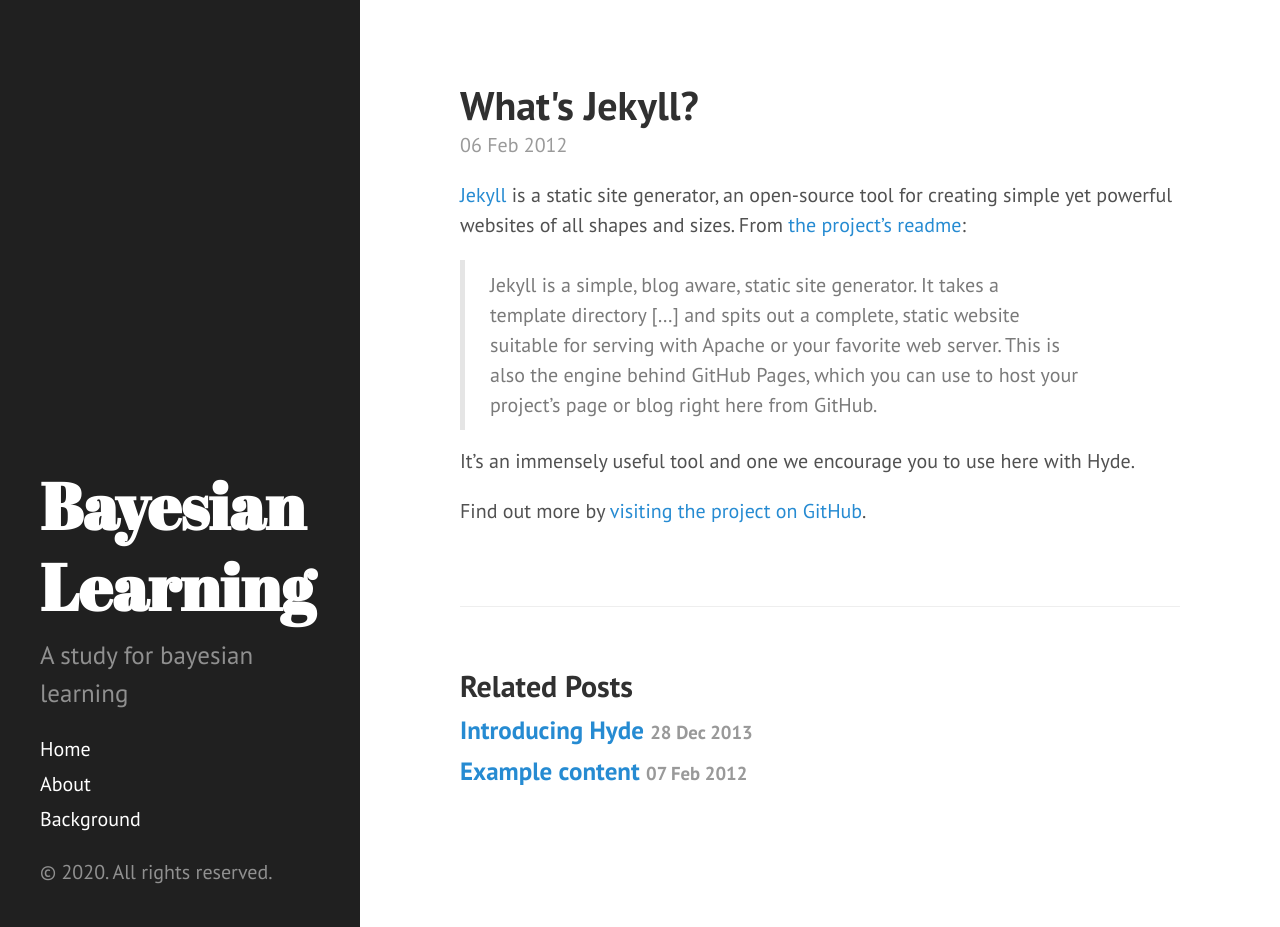
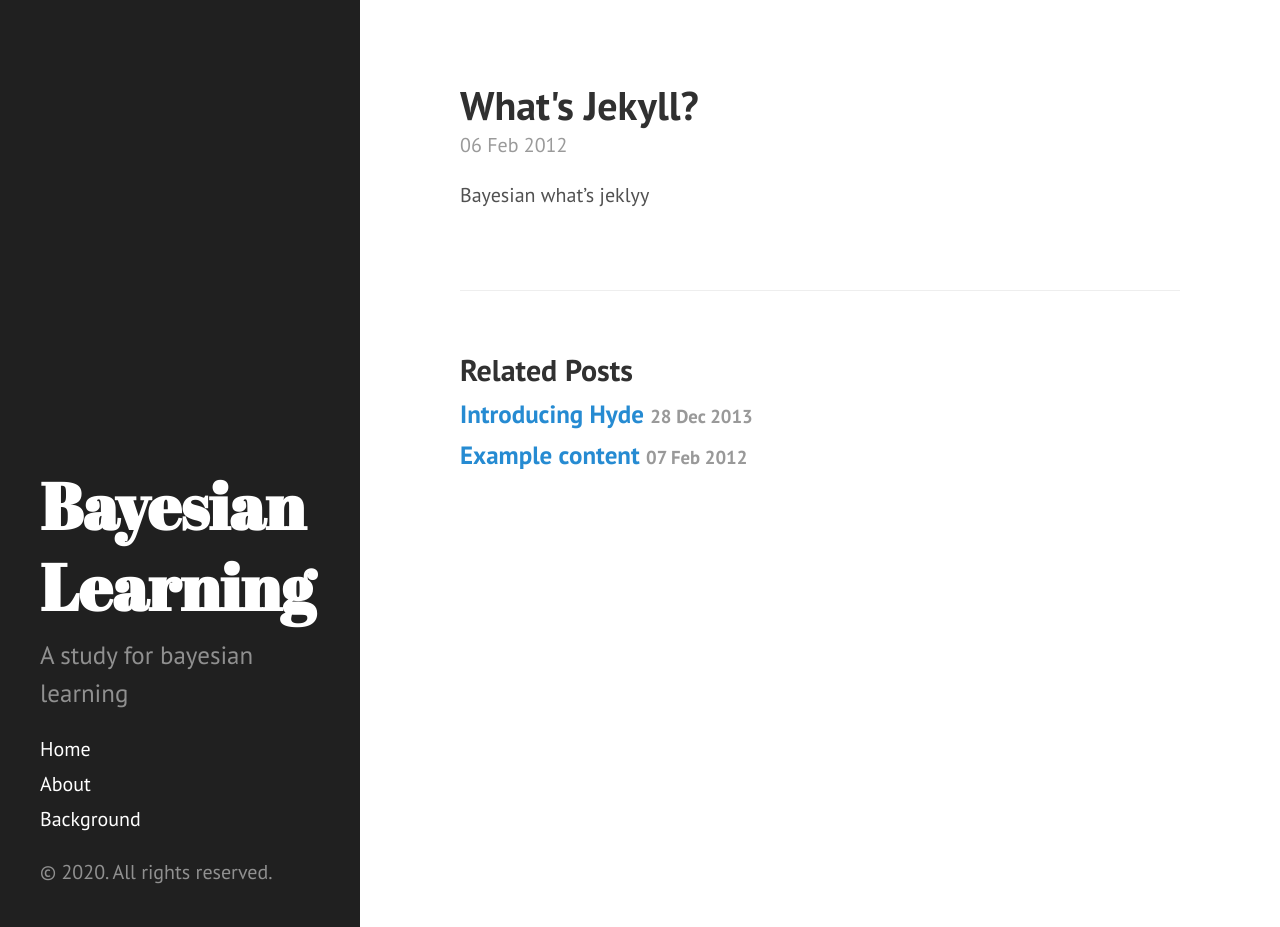
Before and after one commit to Rose-J/Bayesian, a Jekyll site: the page built from _posts/2012-02-06-whats-jekyll.md, in a window 1280 px wide and 927 px high. Built offline with Jekyll 4.4.1, drawn with Linux system fonts in a browser that asks for light colours; Markdown is read by kramdown in place of the engine named in the settings.

Commit message:
Update 2012-02-06-whats-jekyll.md

```diff
--- a/_posts/2012-02-06-whats-jekyll.md
+++ b/_posts/2012-02-06-whats-jekyll.md
@@ -3,10 +3,4 @@
 title: What's Jekyll?
 ---
 
-[Jekyll](http://jekyllrb.com) is a static site generator, an open-source tool for creating simple yet powerful websites of all shapes and sizes. From [the project's readme](https://github.com/mojombo/jekyll/blob/master/README.markdown):
-
-  > Jekyll is a simple, blog aware, static site generator. It takes a template directory [...] and spits out a complete, static website suitable for serving with Apache or your favorite web server. This is also the engine behind GitHub Pages, which you can use to host your project’s page or blog right here from GitHub.
-
-It's an immensely useful tool and one we encourage you to use here with Hyde.
-
-Find out more by [visiting the project on GitHub](https://github.com/mojombo/jekyll).
+Bayesian what's jeklyy
```
